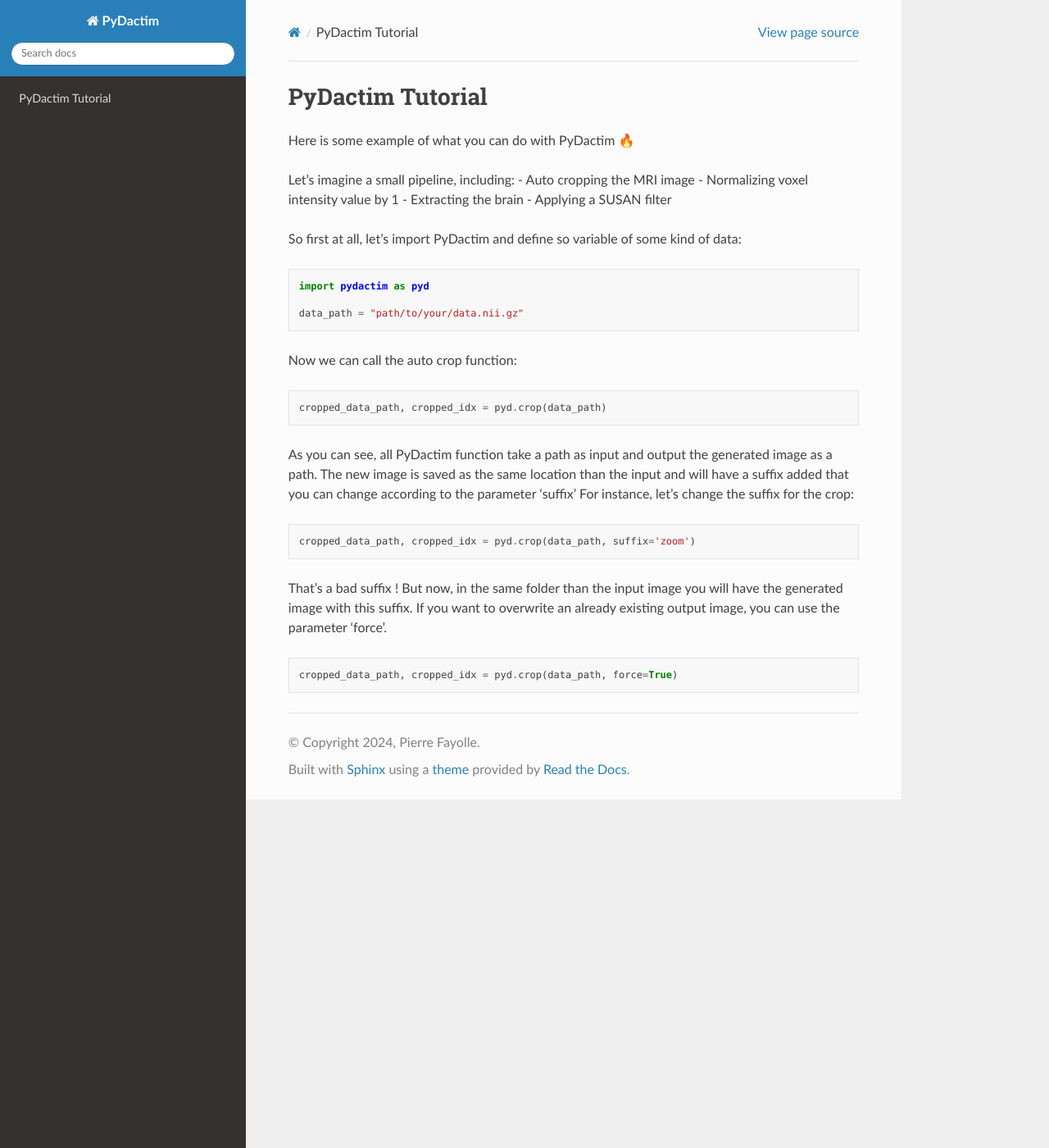
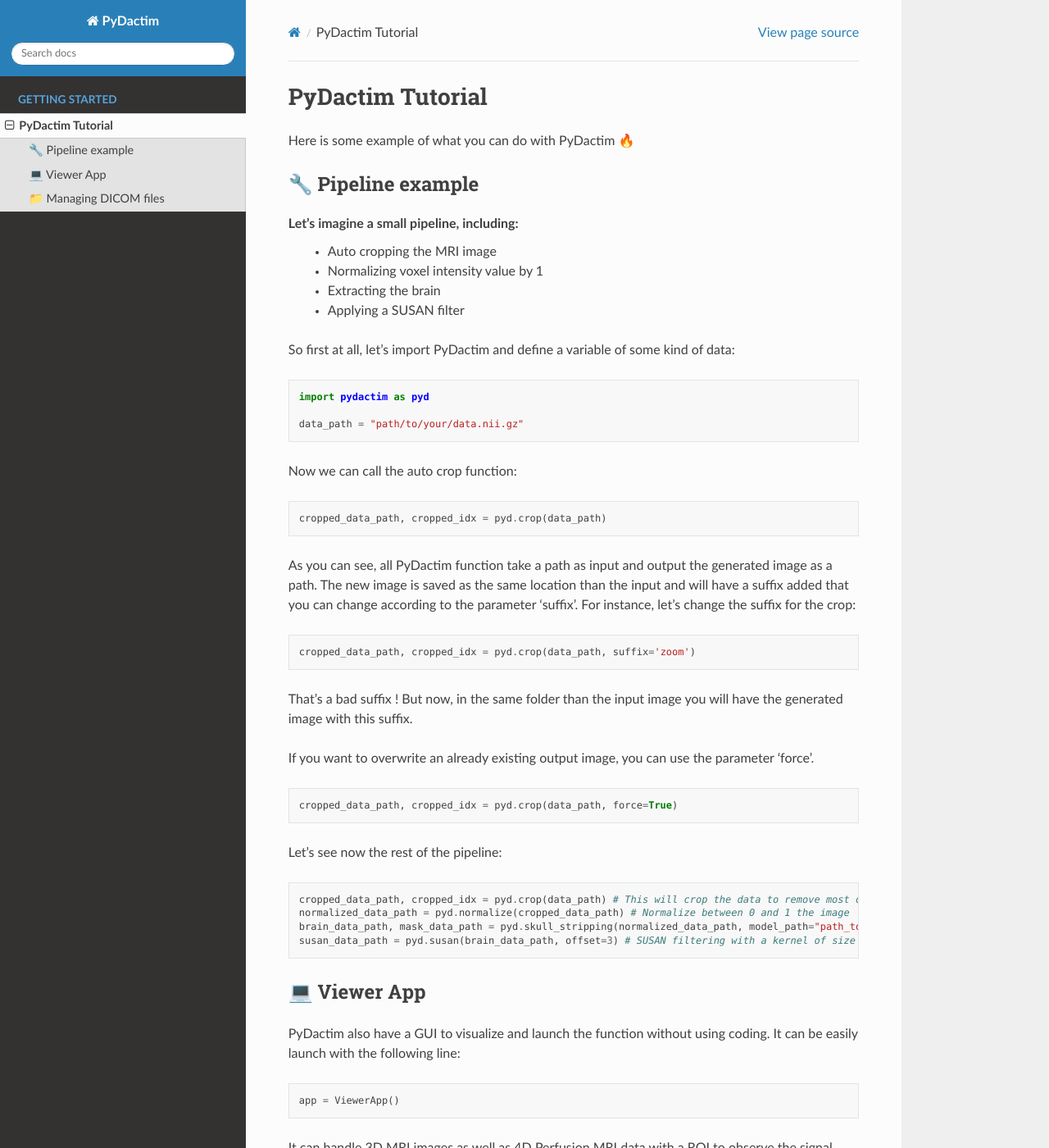
Before and after one commit to PierreFayolle/PyDactim, a Sphinx documentation site: the page built from docs/source/tutorial.rst, in a window 1280 px wide and 1400 px high. Shown: the whole window at 82% size. Built offline with Sphinx 7.4.7 and the Read the Docs theme 2.0.0, drawn with Linux system fonts in a browser that asks for light colours; some of the changed text lies outside the part shown.

Commit message:
Updating doc

```diff
--- a/docs/source/tutorial.rst
+++ b/docs/source/tutorial.rst
@@ -2,15 +2,20 @@
 PyDactim Tutorial
 ======================================
 
+.. _tutorial:
+
 Here is some example of what you can do with PyDactim 🔥
 
+🔧 Pipeline example
++++++++++++++++++++++
+
 Let's imagine a small pipeline, including:
-- Auto cropping the MRI image
-- Normalizing voxel intensity value by 1
-- Extracting the brain
-- Applying a SUSAN filter
+   - Auto cropping the MRI image
+   - Normalizing voxel intensity value by 1
+   - Extracting the brain
+   - Applying a SUSAN filter
 
-So first at all, let's import PyDactim and define so variable of some kind of data:
+So first at all, let's import PyDactim and define a variable of some kind of data:
 
 .. code-block:: python
 
@@ -24,7 +29,7 @@
 
     cropped_data_path, cropped_idx = pyd.crop(data_path)
 
-As you can see, all PyDactim function take a path as input and output the generated image as a path. The new image is saved as the same location than the input and will have a suffix added that you can change according to the parameter 'suffix'
+As you can see, all PyDactim function take a path as input and output the generated image as a path. The new image is saved as the same location than the input and will have a suffix added that you can change according to the parameter 'suffix'.
 For instance, let's change the suffix for the crop:
 
 .. code-block:: python
@@ -32,8 +37,51 @@
     cropped_data_path, cropped_idx = pyd.crop(data_path, suffix='zoom')
 
 That's a bad suffix ! But now, in the same folder than the input image you will have the generated image with this suffix.
+
 If you want to overwrite an already existing output image, you can use the parameter 'force'.
 
 .. code-block:: python
 
     cropped_data_path, cropped_idx = pyd.crop(data_path, force=True)
+
+Let's see now the rest of the pipeline:
+
+.. code-block:: python
+
+    cropped_data_path, cropped_idx = pyd.crop(data_path) # This will crop the data to remove most of the noise
+    normalized_data_path = pyd.normalize(cropped_data_path) # Normalize between 0 and 1 the image
+    brain_data_path, mask_data_path = pyd.skull_stripping(normalized_data_path, model_path="path_to_fold", mask=True) # See https://github.com/MIC-DKFZ/HD-BET for the fold of the HD-BET
+    susan_data_path = pyd.susan(brain_data_path, offset=3) # SUSAN filtering with a kernel of size 3
+
+💻 Viewer App
++++++++++++++++++++++
+
+PyDactim also have a GUI to visualize and launch the function without using coding. It can be easily launch with the following line:
+
+.. code-block:: python
+
+    app = ViewerApp()
+
+It can handle 3D MRI images as well as 4D Perfusion MRI data with a ROI to observe the signal over time.
+This GUI is still in work so you might encounter some unexpected behaviour.
+
+📁 Managing DICOM files
++++++++++++++++++++++++++
+
+You can also sort DICOM by tags such as  Study description, Patient ID, Study Date, Series description:
+
+.. code-block:: python
+
+    dicom_dir = "directory/to/your/dicom/"
+    sorted_dir = "directory/for/the/sorted/dicom/"
+
+    sort_dicom(dicom_dir, sorted_dir)
+
+Then, you can convert a directory of DICOM in NIfTI
+
+.. code-block:: python
+
+    dicom_dir = "directory/to/your/dicom/"
+    nifti_dir = "directory/for/the/sorted/dicom/"
+
+    convert_dicom_to_nifti(dicom_dir, nifti_dir)
```
Also changed, not shown: docs/source/index.rst (+13 -9 lines), 1 other file.
